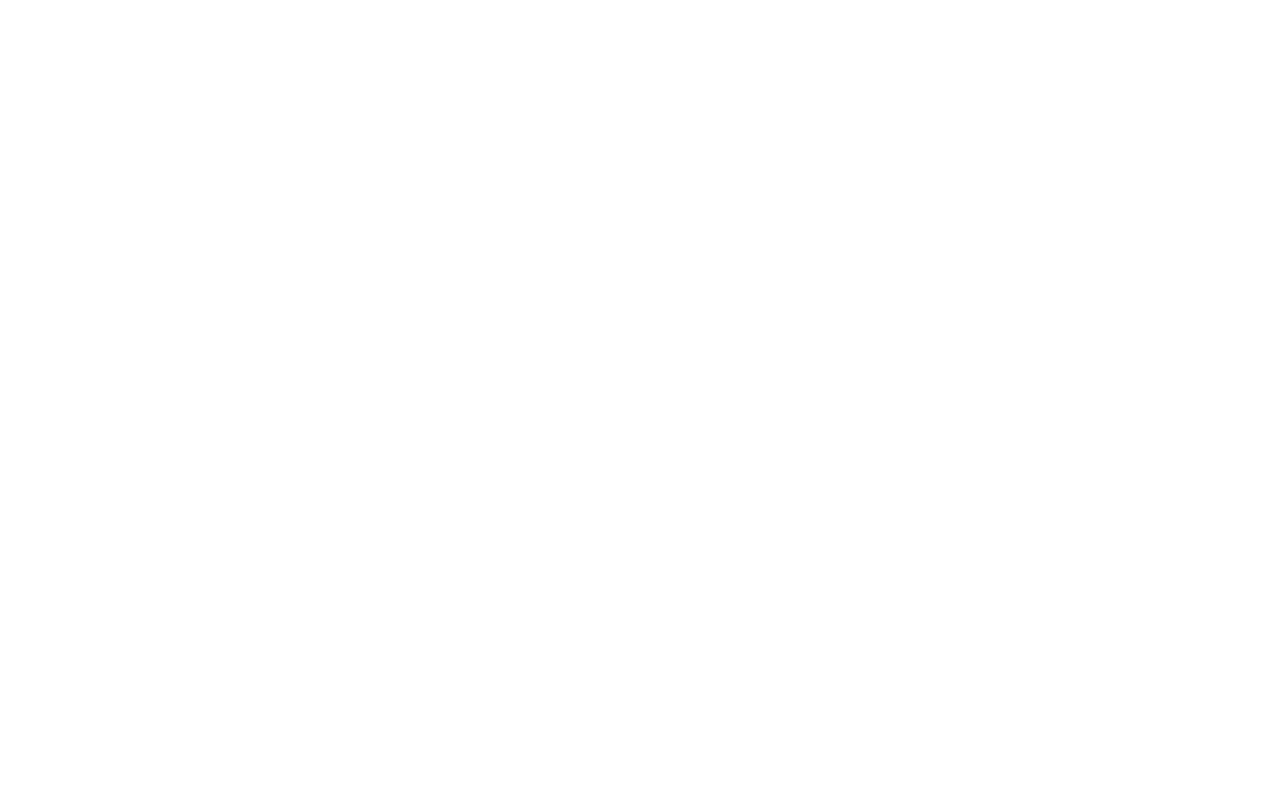
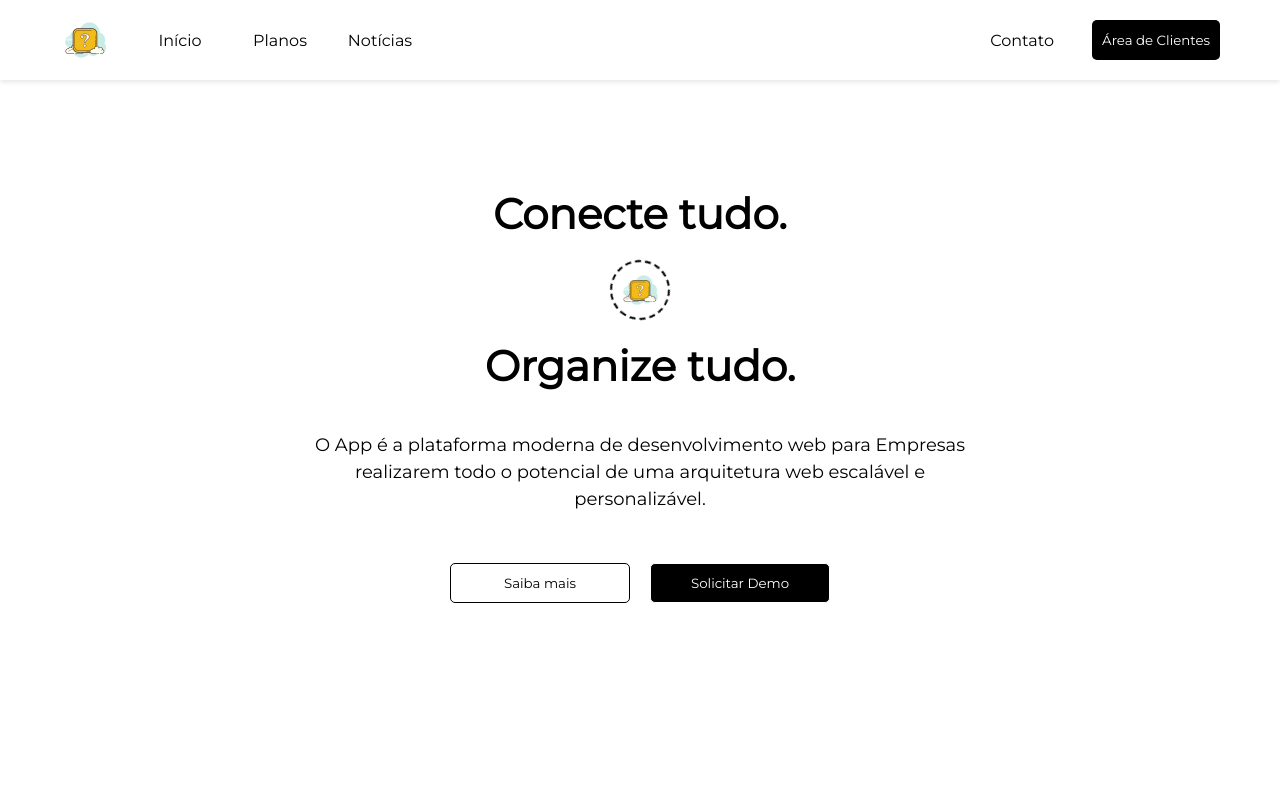
Before and after one commit to GeisielMelo/video-creator-robot, a React (Vite) app in the folder frontend/: page / in a window 1280 px wide. Shown: the top 800 px of the page. Built offline with nearby package versions, Linux system fonts and the light colour scheme; sample sign-in values are in the browser's storage.

Commit message:
feat: Removed root page from the Public/Private scope.

```diff
--- a/frontend/src/AppRoutes.jsx
+++ b/frontend/src/AppRoutes.jsx
@@ -28,8 +28,9 @@
     <BrowserRouter>
       <AuthProvider>
         <Routes>
-          <Route path="*" element={<Public><Index /></Public>} />
-          <Route path="/" element={<Public><Index /></Public>} />
+          <Route path="*" element={<Index />}/>
+          <Route path="/" element={<Index />}/>
+
           <Route path="/sign-in" element={<Public><Login /></Public>} />
           <Route path="/sign-up" element={<Public><Register /></Public>} />
           <Route path="/sign-up/forgot-password" element={<Public><RecoverPassword /></Public>} />
```
